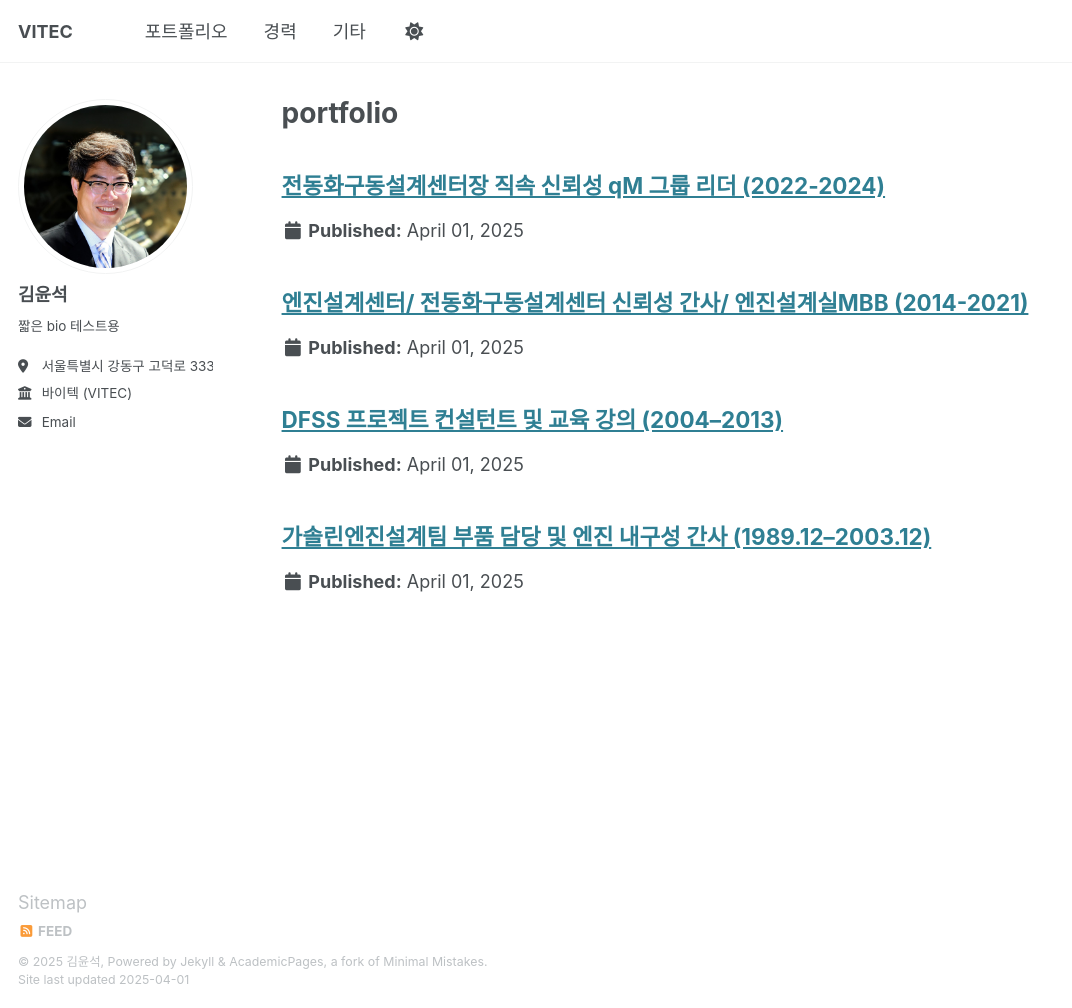
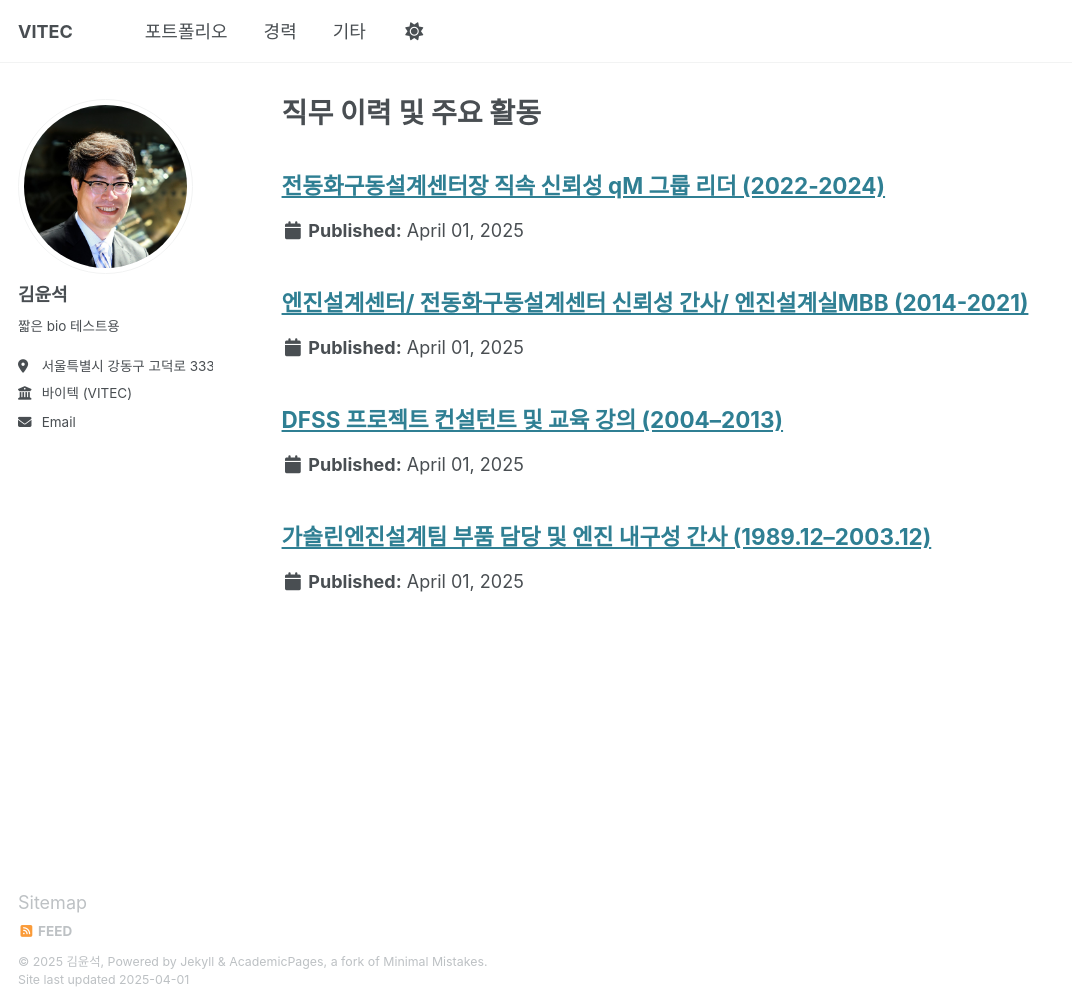
Before and after one commit to kimyunseok-vitec/kimyunseok-vitec.github.io, a Jekyll site: the page built from _pages/portfolio.html, in a window 1280 px wide and 1008 px high. Shown: the whole window, without its empty margins (0-1072 px from the left). Built offline with Jekyll 4.4.1, drawn with Linux system fonts in a browser that asks for light colours.

Commit message:
portfolio modify

```diff
--- a/_pages/portfolio.html
+++ b/_pages/portfolio.html
@@ -1,6 +1,6 @@
 ---
 layout: archive
-title: "portfolio"
+title: "직무 이력 및 주요 활동"
 permalink: /portfolio/
 author_profile: true
 ---
```
